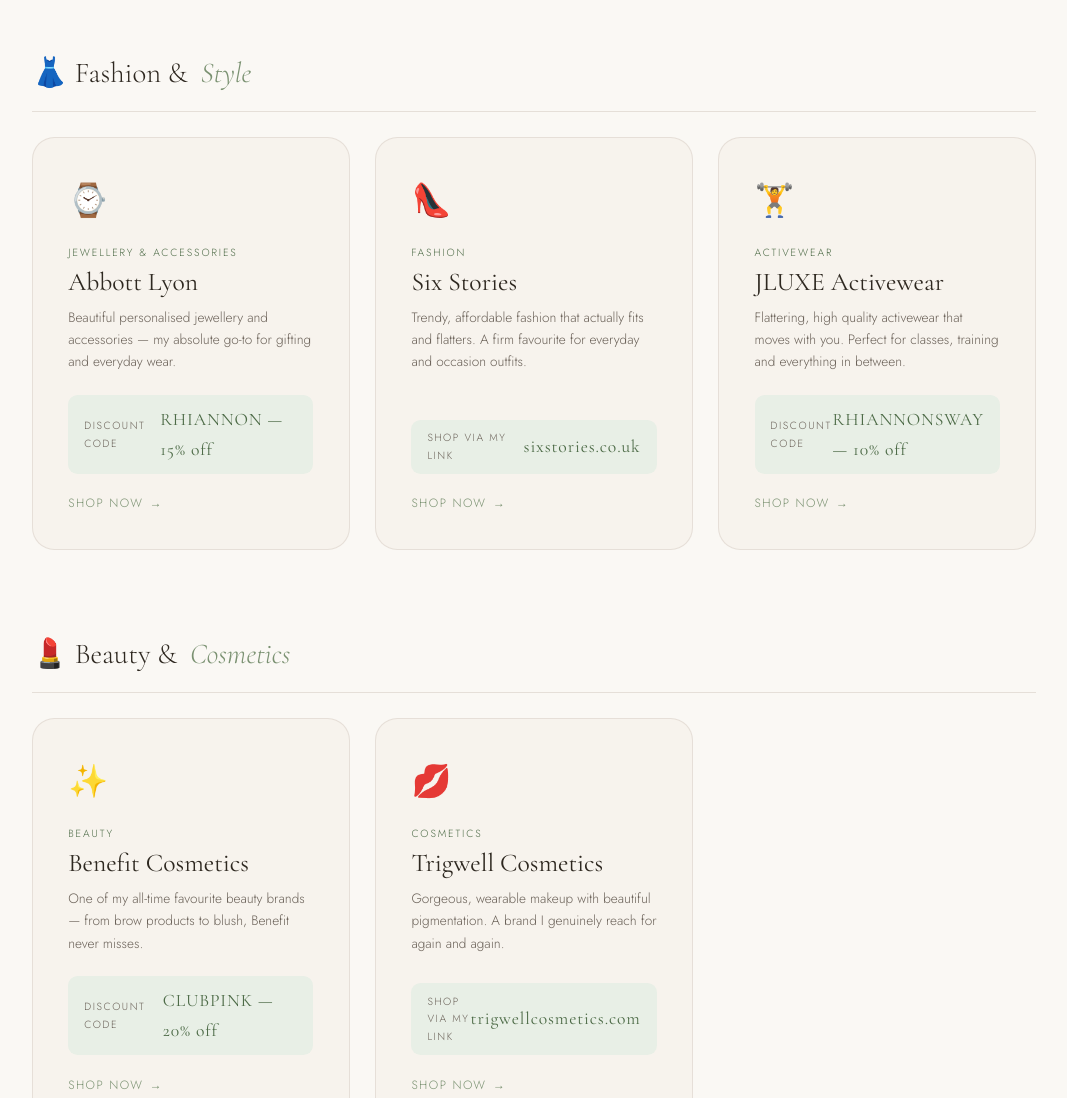
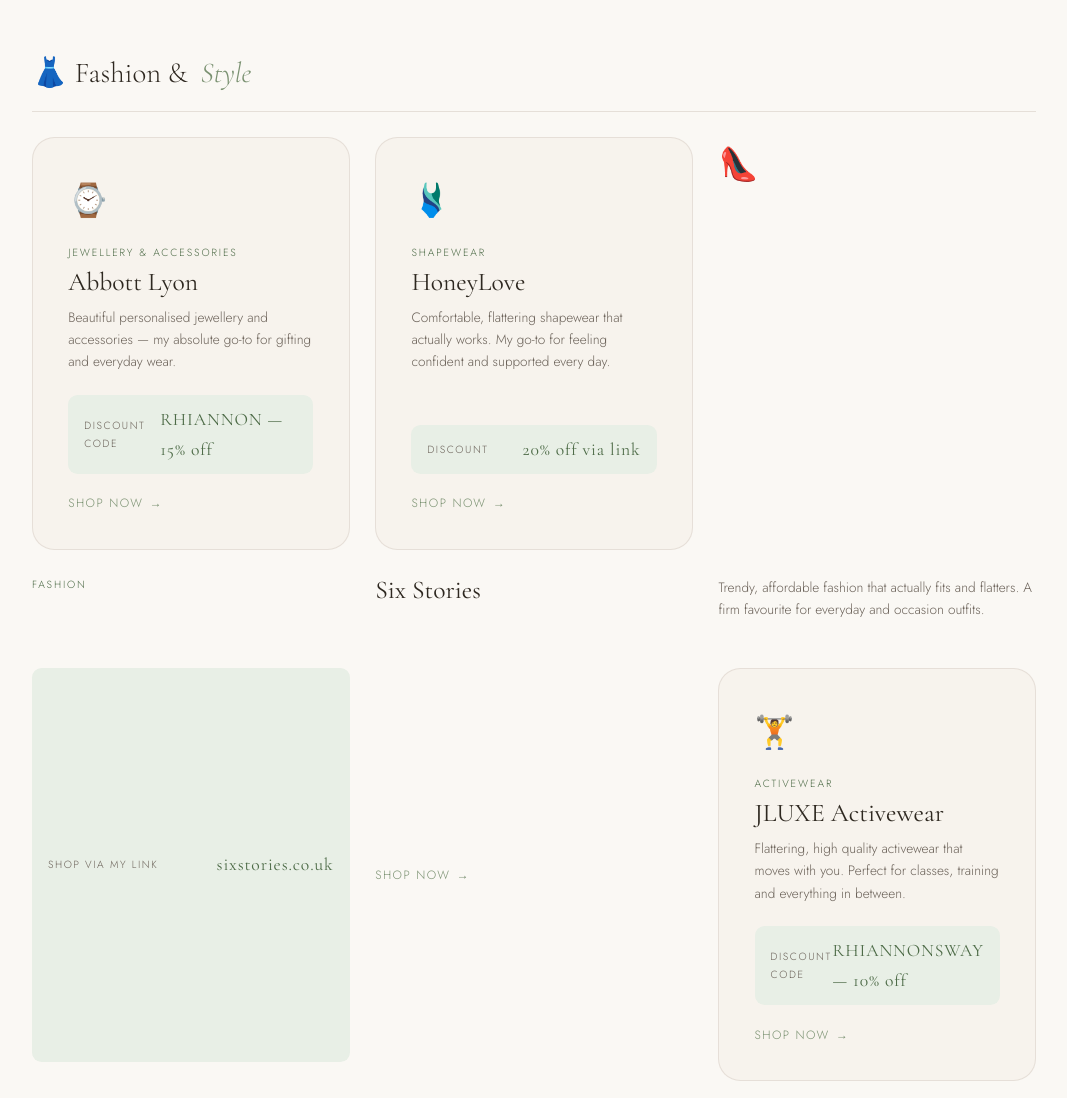
Before and after one commit to Rhiannonsway/rhiannons-way, a plain HTML site: page affiliates.html in a window 1280 px wide. Shown: the part 680-1778 px from the top of the page, without its empty margins (106-1173 px from the left). Drawn offline with nearby package versions, Linux system fonts and the light colour scheme.

Commit message:
Add files via upload

```diff
--- a/affiliates.html
+++ b/affiliates.html
@@ -368,7 +368,17 @@
           <span class="affiliate-cta">Shop Now</span>
         </a>
 
-        <a href="https://www.sixstories.co.uk/?snowball=RHIANNON14562" class="affiliate-card" target="_blank">
+        <a href="https://checkout.honeylove.com/RHIANNONS_WAY" class="affiliate-card" target="_blank">
+          <span class="affiliate-card-icon">🩱</span>
+          <p class="affiliate-cat">Shapewear</p>
+          <p class="affiliate-brand">HoneyLove</p>
+          <p class="affiliate-desc">Comfortable, flattering shapewear that actually works. My go-to for feeling confident and supported every day.</p>
+          <div class="affiliate-code-wrap">
+            <span class="affiliate-code-label">Discount</span>
+            <span class="affiliate-code">20% off via link</span>
+          </div>
+          <span class="affiliate-cta">Shop Now</span>
+        </a>
           <span class="affiliate-card-icon">👠</span>
           <p class="affiliate-cat">Fashion</p>
           <p class="affiliate-brand">Six Stories</p>
```
Also changed, not shown: classes.html (+2 -2 lines).
